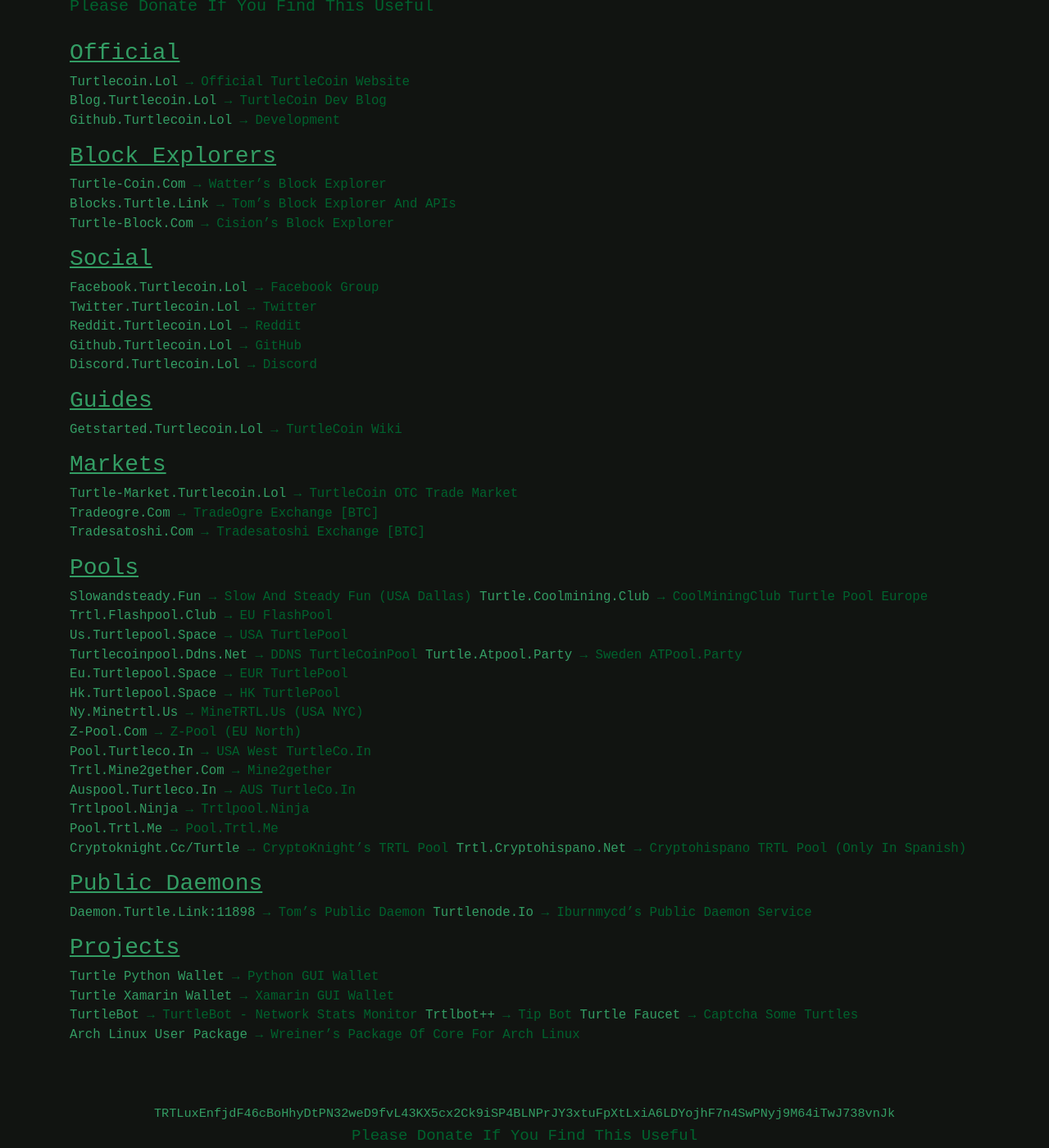
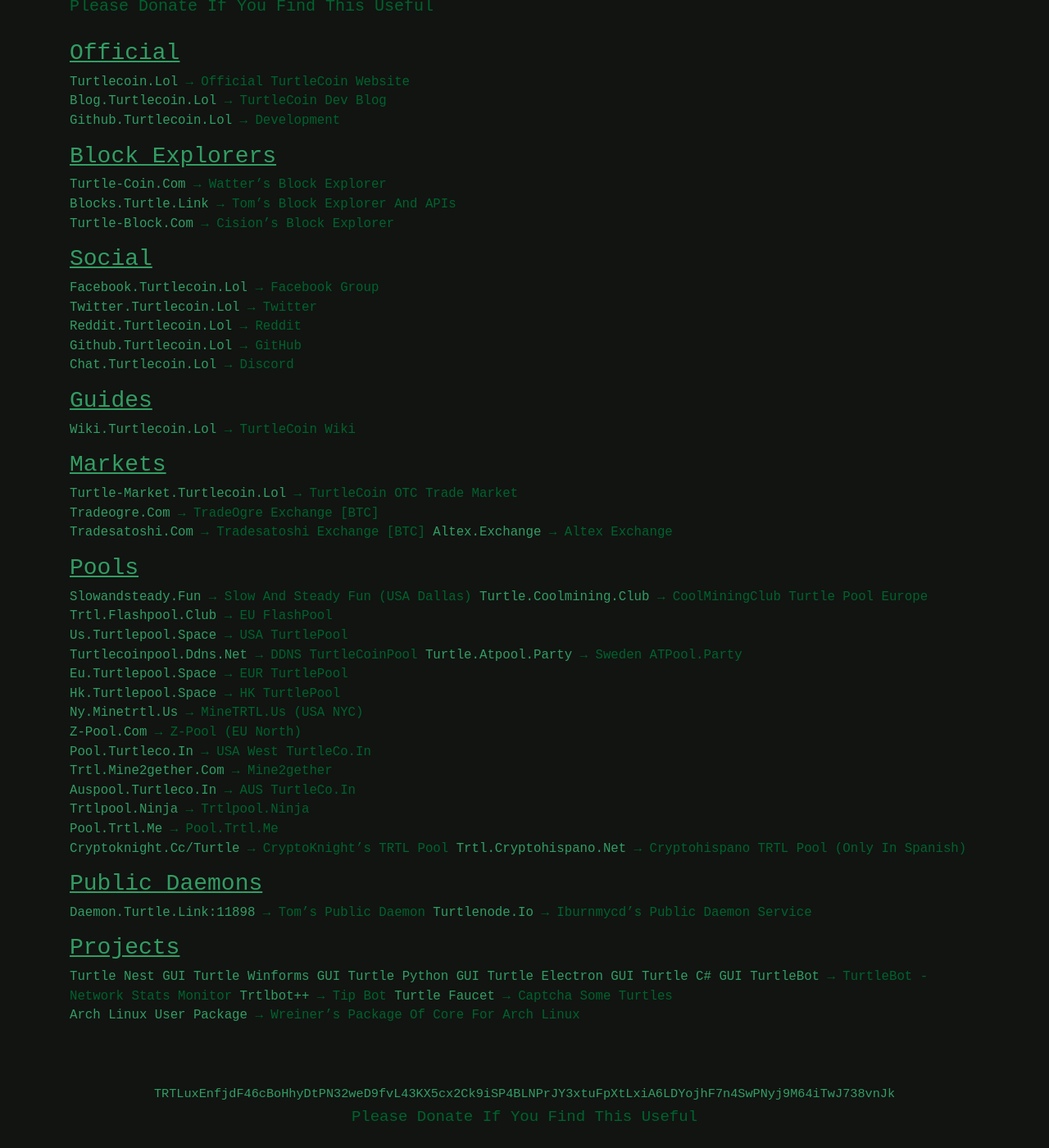
Before and after one commit to zack796/turtleturtle.org, a Jekyll site: the page built from index.md, in a window 1280 px wide and 1400 px high, scrolled down 139 px. Shown: the whole window at 82% size. Built offline with Jekyll 4.4.1, drawn with Linux system fonts in a browser that asks for light colours; after the commit the page ends 1515 px from its top, so only the background shows below that.

Commit message:
updating
places and things

```diff
--- a/index.md
+++ b/index.md
@@ -17,16 +17,17 @@
 [twitter.turtlecoin.lol](https://twitter.com/_turtlecoin) → Twitter
 [reddit.turtlecoin.lol](https://trtl.reddit.com) → Reddit
 [github.turtlecoin.lol](https://github.com/turtlecoin) → GitHub
-[discord.turtlecoin.lol](https://discord.gg/NZ7QYJA) → Discord
+[chat.turtlecoin.lol](https://discord.gg/NZ7QYJA) → Discord
 
 ### Guides
-[getstarted.turtlecoin.lol](https://github.com/turtlecoin/turtlecoin/wikis) → TurtleCoin Wiki
+[wiki.turtlecoin.lol](https://github.com/turtlecoin/turtlecoin/wikis) → TurtleCoin Wiki
 
 
 ### Markets
 [turtle-market.turtlecoin.lol](https://discord.gg/NZ7QYJA) → TurtleCoin OTC Trade Market
 [tradeogre.com](https://tradeogre.com) → TradeOgre Exchange [BTC]
 [tradesatoshi.com](https://tradesatoshi.com/Exchange/?market=TRTL_BTC) → Tradesatoshi Exchange [BTC]
+[altex.exchange](https://altex.exchange/markets&pair=BTC_TRTL)  → Altex Exchange
 
 ### Pools
 [slowandsteady.fun](http://slowandsteady.fun) → Slow and Steady Fun (USA Dallas)
@@ -52,8 +53,11 @@
 [turtlenode.io](http://turtlenode.io) → Iburnmycd's public daemon service
 
 ### Projects
-[Turtle Python Wallet](https://github.com/turtlecoin/turtle-wallet) → Python GUI Wallet
-[Turtle Xamarin Wallet](https://github.com/turtlecoin/desktop-xamarin) → Xamarin GUI Wallet
+[Turtle Nest GUI](https://github.com/turtlecoin/turtle-wallet-go)
+[Turtle winforms GUI](https://github.com/turtlecoin/turtle-wallet-winforms)
+[Turtle python GUI](https://github.com/turtlecoin/turtle-wallet-python)
+[Turtle electron GUI](https://github.com/turtlecoin/turtle-wallet-electron)
+[Turtle c# GUI](https://github.com/turtlecoin/turtle-wallet-csharp)
 [TurtleBot](https://github.com/CaptainMeatloaf/TurtleBot) → TurtleBot - Network Stats Monitor
 [trtlbot++](https://github.com/krruzic/trtlbotplusplus) → Tip Bot
 [Turtle Faucet](https://faucet.trtl.me) → Captcha Some Turtles
```
